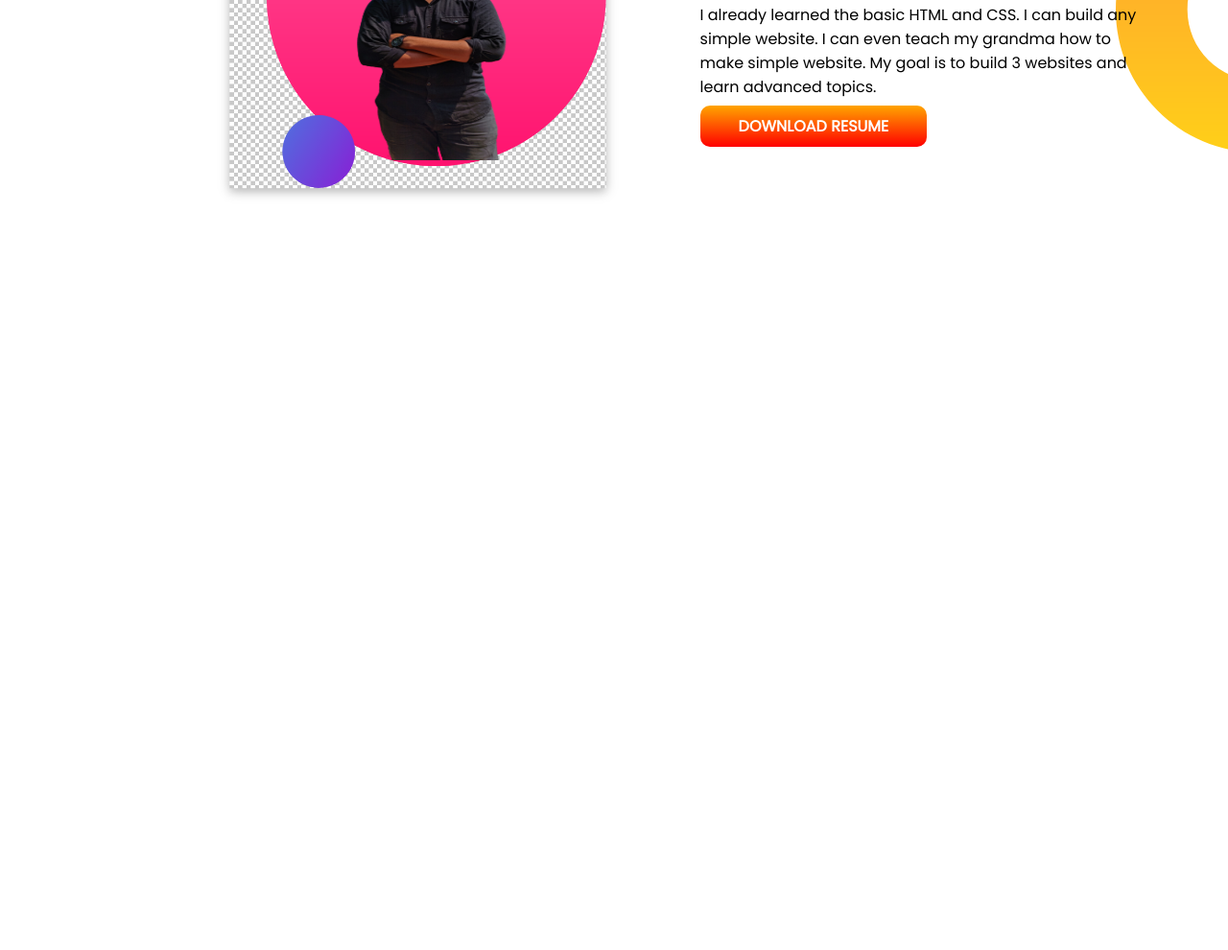
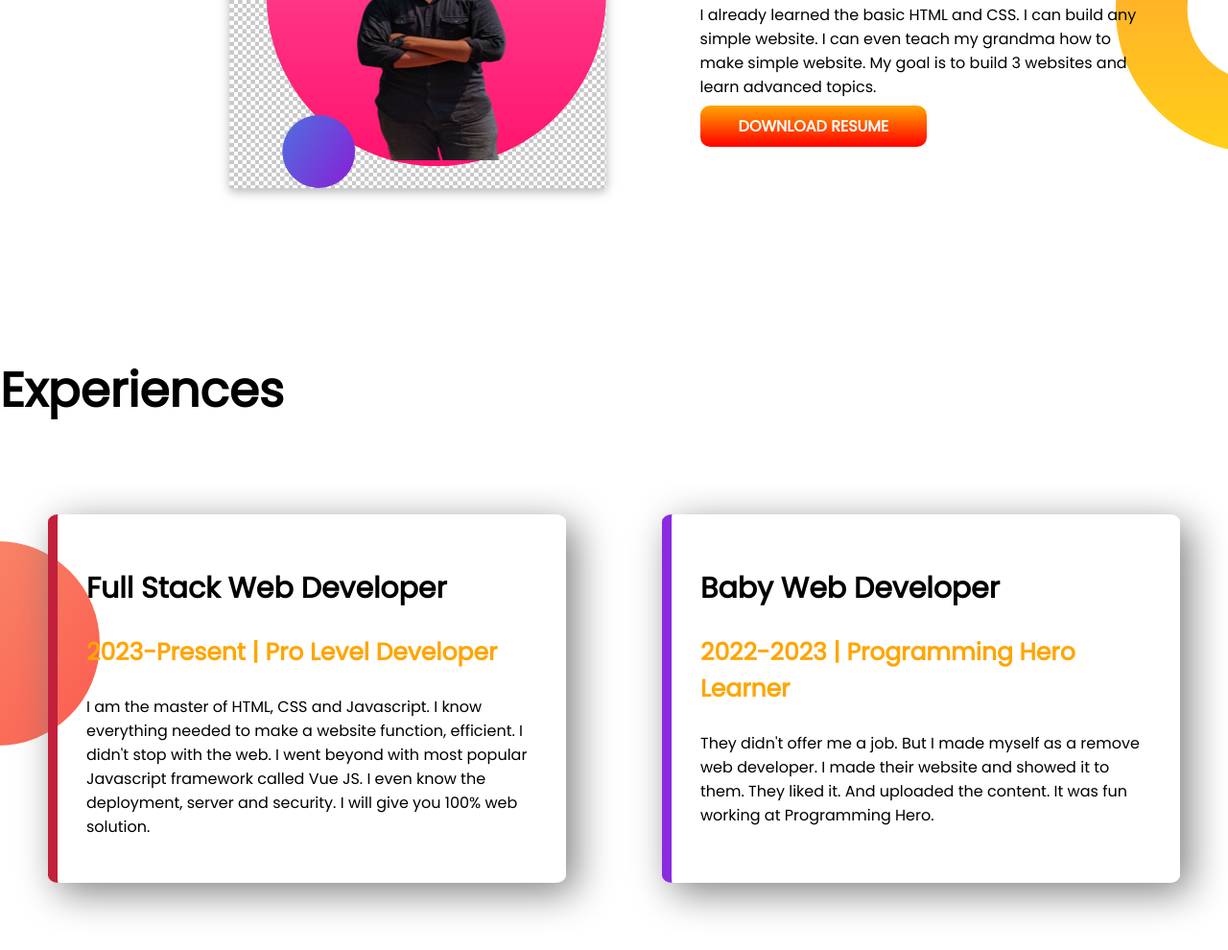
Before and after one commit to hrhabib1/developer-portfolio, a plain HTML site: page index.html in a window 1280 px wide. Shown: the part 958-1948 px from the top of the page at 96% size. Before the commit the page ends 1306 px from the top, so only its background shows below. Drawn offline with Linux system fonts and the light colour scheme.

Commit message:
erperience added

```diff
--- a/index.html
+++ b/index.html
@@ -11,7 +11,7 @@
     <link rel="stylesheet" href="style.css">
 </head>
 <body>
-   <section class="top-benner">
+   <section class="top-benner flaxible-containar">
     <div class="half-width"><h1>Welcome To</h1>
         <h1><span class="orange-color">Habibur Rahman</span> World</h1>
         <h3>I am junior Web Deve<span class="orange-color">loper</span></h3>
@@ -20,17 +20,33 @@
     </div>
     <div class="half-width"><img src="images/download.png" alt=""></div>
    </section>
-   <section class="dream-big">
+   <section class="dream-big flaxible-containar">
     <div class="secend-half-width">
         <img src="images/i am.png" alt="">
     </div>
 <div class="secend-half-width">
-    <h2>Dream Big</h2>
+    <h1>Dream Big</h1>
     <h3>Become a web developer</h3>
     <p>I already learned the basic HTML and CSS. I can build any simple website. I can even teach my grandma how to make simple website. My goal is to build 3 websites and learn advanced topics.</p>
     <a class="link-button" target="_blank" href="">DOWNLOAD RESUME</a>
 </div>
 
    </section>
+   <section class="experience-area">
+    <h1>Experiences</h1>
+    <div class="flaxible-containar">
+        <div id="full-stack-web-developer" class="half-width experience-item">
+        <h2>Full Stack Web Developer</h2>
+        <h3 class="orange-color">2023-Present | Pro Level Developer</h3>
+        <p>I am the master of HTML, CSS and Javascript. I know everything needed to make a website function, efficient. I didn't stop with the web. I went beyond with most popular Javascript framework called Vue JS. I even know the deployment, server and security. I will give you 100% web solution.</p>
+    </div>
+    <div id="baby-web-debeloper" class="half-width experience-item">
+        <h2>Baby Web Developer</h2>
+        <h3 class="orange-color">2022-2023 | Programming Hero Learner</h3>
+        <p>They didn't offer me a job. But I made myself as a remove web developer. I made their website and showed it to them. They liked it. And uploaded the content. It was fun working at Programming Hero.</p>
+    </div>
+</div>
+
+   </section>
 </body>
 </html>
--- a/style.css
+++ b/style.css
@@ -8,7 +8,7 @@ h1{
 .orange-color{
     color: orange;
 }
-section{
+.flaxible-containar{
     display: flex;
     margin-bottom: 20px;
 }
@@ -40,7 +40,7 @@ section{
     width: 150%;
 }
 h2{
-    font-size: 50px;
+    font-size: 30px;
 }
 h3{
     font-size: 25px;
@@ -50,3 +50,22 @@ h3{
     background-repeat: no-repeat;
     background-position: right;
 }
+
+.experience-item{
+    box-shadow: 10px 10px 40px gray;
+    padding: 30px;
+    margin: 50px;
+    border-radius: 2%;
+
+}
+.experience-area{
+    background-image: url(images/exp-bg.png);
+    background-repeat: no-repeat;
+    background-position: left;
+}
+#full-stack-web-developer{
+    border-left: 10px solid rgb(194, 32, 59);
+}
+#baby-web-debeloper{
+    border-left: 10px solid blueviolet;
+}
```
